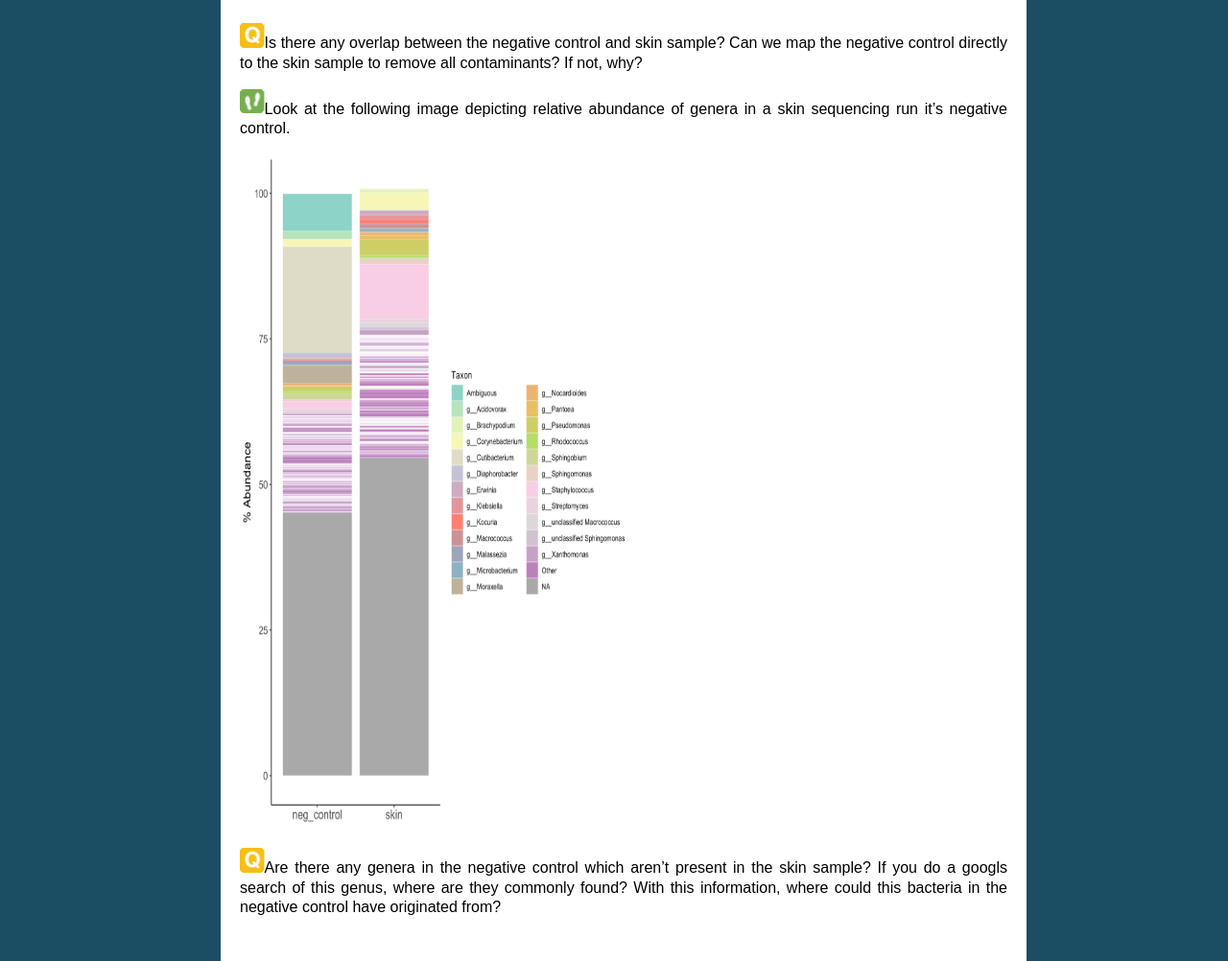
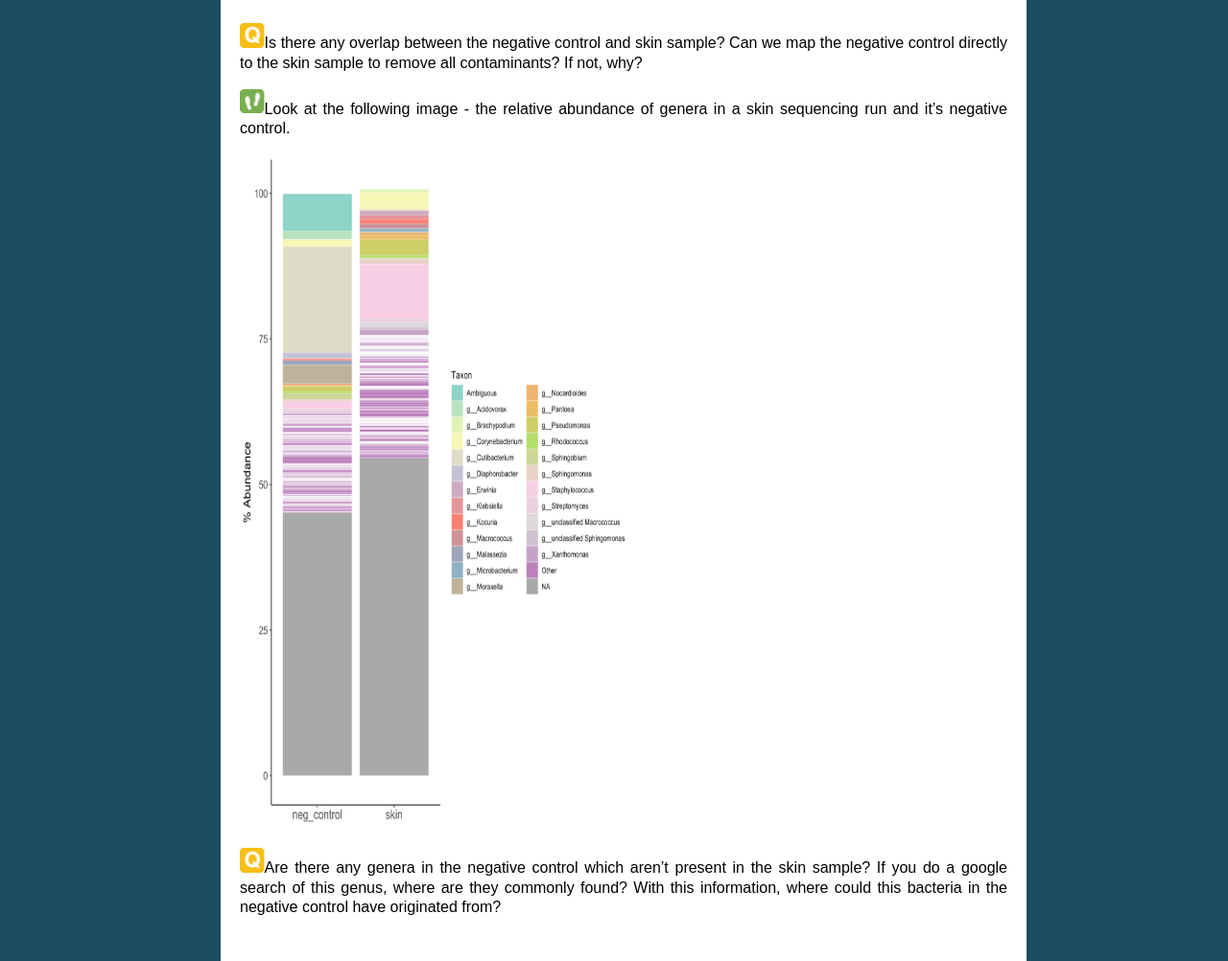
Before and after one commit to EBI-Metagenomics/mgnify-ebi-2020, a Sphinx documentation site: the page built from docs/source/qc.rst, in a window 1280 px wide and 1400 px high, scrolled down 7574 px. Shown: the part 335-1337 px from the top of the window at 96% size. Built offline with Sphinx 7.4.7, drawn with Linux system fonts in a browser that asks for light colours; some of the changed text lies outside the part shown.

```diff
--- a/docs/source/qc.rst
+++ b/docs/source/qc.rst
@@ -350,7 +350,7 @@
 
 See the kraken2 manual for more information: https://github.com/DerrickWood/kraken2/wiki/Manual
 
-|image2|\ Look at the following image depicting relative abundance of phyla in a skin sequencing run it's negative
+|image2|\ Look at the following image - the relative abundance of phyla in a skin sequencing run and it's negative
 control.
 
 |image10|\
@@ -359,14 +359,14 @@
 Is there any overlap between the negative control and skin sample?
 Can we map the negative control directly to the skin sample to remove all contaminants? If not, why?
 
-|image2|\ Look at the following image depicting relative abundance of genera in a skin sequencing run it's negative
+|image2|\ Look at the following image - the relative abundance of genera in a skin sequencing run and it's negative
 control.
 
 |image11|\
 
 |image3|\
 Are there any genera in the negative control which aren't present in the skin sample?
-If you do a googls search of this genus, where are they commonly found?
+If you do a google search of this genus, where are they commonly found?
 With this information, where could this bacteria in the negative control have originated from?
 
 
```
